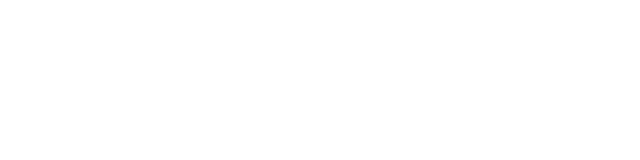
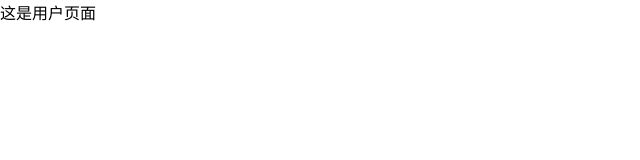
Before and after one commit to Samuel2306/shop, a Nuxt app: page /user in a window 1280 px wide. Before the commit this address had no page. Shown: the top 160 px of the page, without its empty margins (0-640 px from the left). Built offline with nearby package versions, Linux system fonts and the light colour scheme.

Commit message:
添加server文件

```diff
--- a/package.json
+++ b/package.json
@@ -11,6 +11,7 @@
   },
   "dependencies": {
     "element-ui": "^2.13.2",
+    "koa": "^2.13.0",
     "nuxt": "^2.13.0"
   },
   "devDependencies": {}
--- /dev/null
+++ b/pages/user/index.vue
@@ -0,0 +1,15 @@
+<template>
+  <div class="container">
+    这是用户页面
+  </div>
+</template>
+
+<script>
+  export default {
+    name: "index"
+  }
+</script>
+
+<style lang="scss" scoped>
+
+</style>
```
Also changed, not shown: 2 other files (tests, documents, lock files or other folders).
